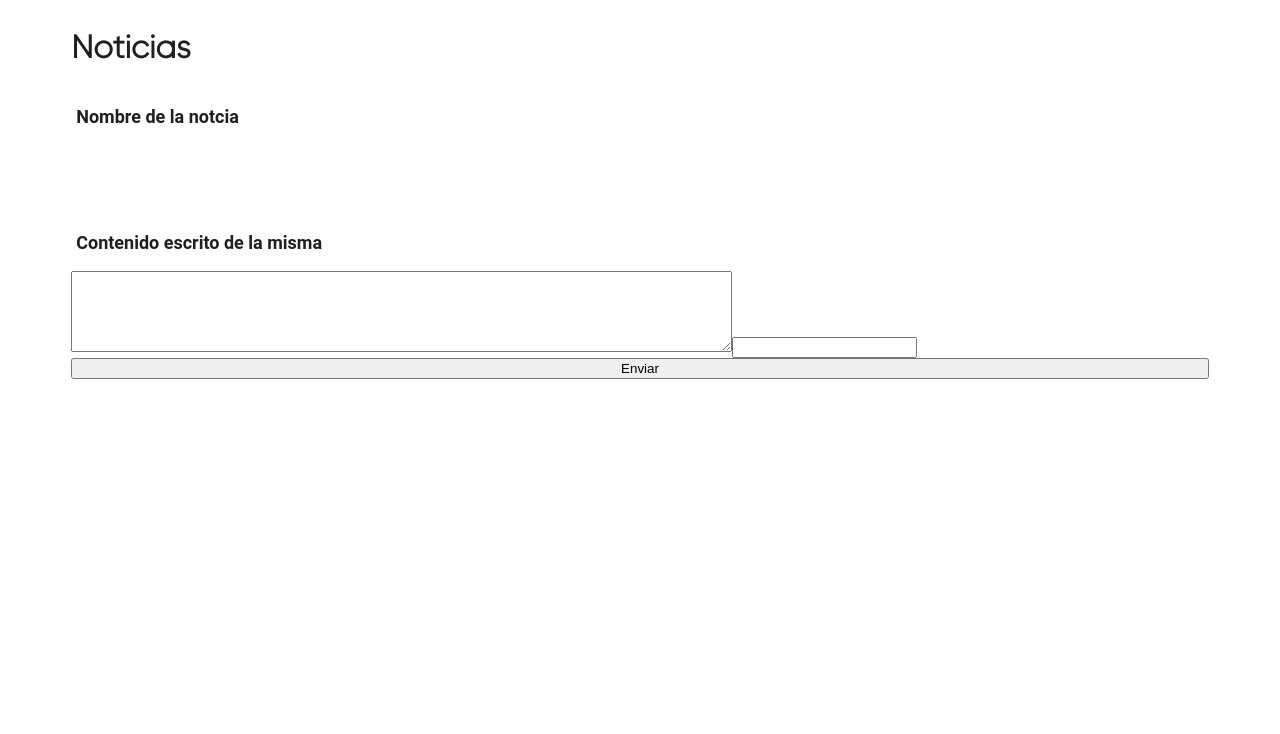
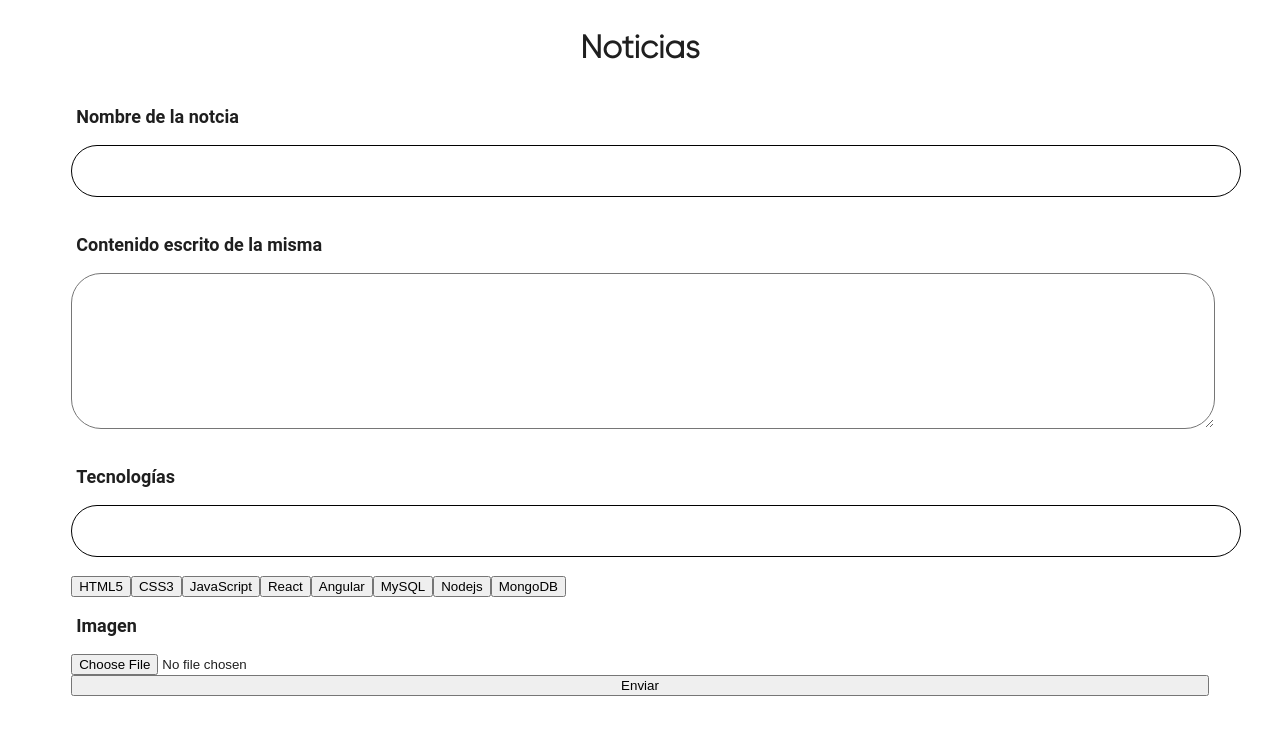
Before and after one commit to Javieredoher/social_Programate_fe, a React app: page / in a window 1280 px wide. Shown: the top 734 px of the page. Built offline with nearby package versions, Linux system fonts and the light colour scheme.

Commit message:
11-11-21|structura without styles finished|ACPC

```diff
--- a/src/assets/styles/global2.css
+++ b/src/assets/styles/global2.css
@@ -1,4 +1,4 @@
-@font-face {
+/* @font-face {
     font-family: Gilroy-bold;
     src: url("../fonts/Gilroy-ExtraBold.otf") format("opentype");
 }
@@ -9,4 +9,4 @@
 
 p {
     font-family: Gilroy-bold;
-}
+} */
--- a/src/components/formpublications/Publicactions.jsx
+++ b/src/components/formpublications/Publicactions.jsx
@@ -1,24 +1,52 @@
-import React, { Fragment } from 'react';
+import React, { Fragment } from "react";
 import styles from "../formpublications/publications.module.css";
 
-
 const Publications = () => {
-
-
     return (
         <Fragment>
             <form className={styles.form_container}>
                 <h1>Noticias</h1>
                 <div className={styles.form}>
                     <h3>Nombre de la notcia</h3>
-                    <input className={styles.news} type="text" name="news"/>
+                    <input className={styles.input} type="text" name="news" />
                     <br />
                 </div>
 
                 <div className={styles.form}>
                     <h3>Contenido escrito de la misma</h3>
-                    <textarea className={styles.content} type="text" name="content" rows="5" cols="80"></textarea>
-                    <input className={styles.content} type="text" name="content" />
+                    <textarea
+                        className={styles.textarea}
+                        type="text"
+                        name="content"
+                        rows=""
+                        cols=""
+                    ></textarea>
+                    <br />
+                </div>
+
+                <div className={styles.form}>
+                    <h3>Tecnologías</h3>
+                    <input className={styles.input} type="text" name="tecno" />
+                    <br />
+                    <div className={styles.tecno}>
+                        <button>HTML5</button>
+                        <button>CSS3</button>
+                        <button>JavaScript</button>
+                        <button>React</button>
+                        <button>Angular</button>
+                        <button>MySQL</button>
+                        <button>Nodejs</button>
+                        <button>MongoDB</button>
+                    </div>
+                </div>
+
+                <div className={styles.form}>
+                    <h3>Imagen</h3>
+                    <input
+                        className={StyleSheet.input}
+                        type="file"
+                        name="image"
+                    />
                     <br />
                 </div>
                 <input type="submit" value="Enviar" />
--- a/src/components/formpublications/publications.module.css
+++ b/src/components/formpublications/publications.module.css
@@ -5,21 +5,33 @@
     flex-direction: column;
     margin: auto;
 }
+h1 {
+    display: inline-block;
+    text-align: center;
+}
 
 h3 {
     font-size: 18px;
     margin-left: 5px;
     font-family: "Roboto", sans-serif;
 }
-.news {
+.input {
     width: 100%;
     height: 50px;
     display: flex;
     justify-content: center;
-    border-radius: 50px;
-    border-style: solid;
-    border: 1px;
+    border-radius: 30px;
+    border: 1px solid #010101;
     padding: 0 15px;
     font-size: 18px;
     outline: none;
 }
+.textarea {
+    width: 100%;
+    height: 150px;
+    display: flex;
+    justify-content: center;
+    border-radius: 30px;
+    font-size: 18px;
+    text-align: center;
+}
```
